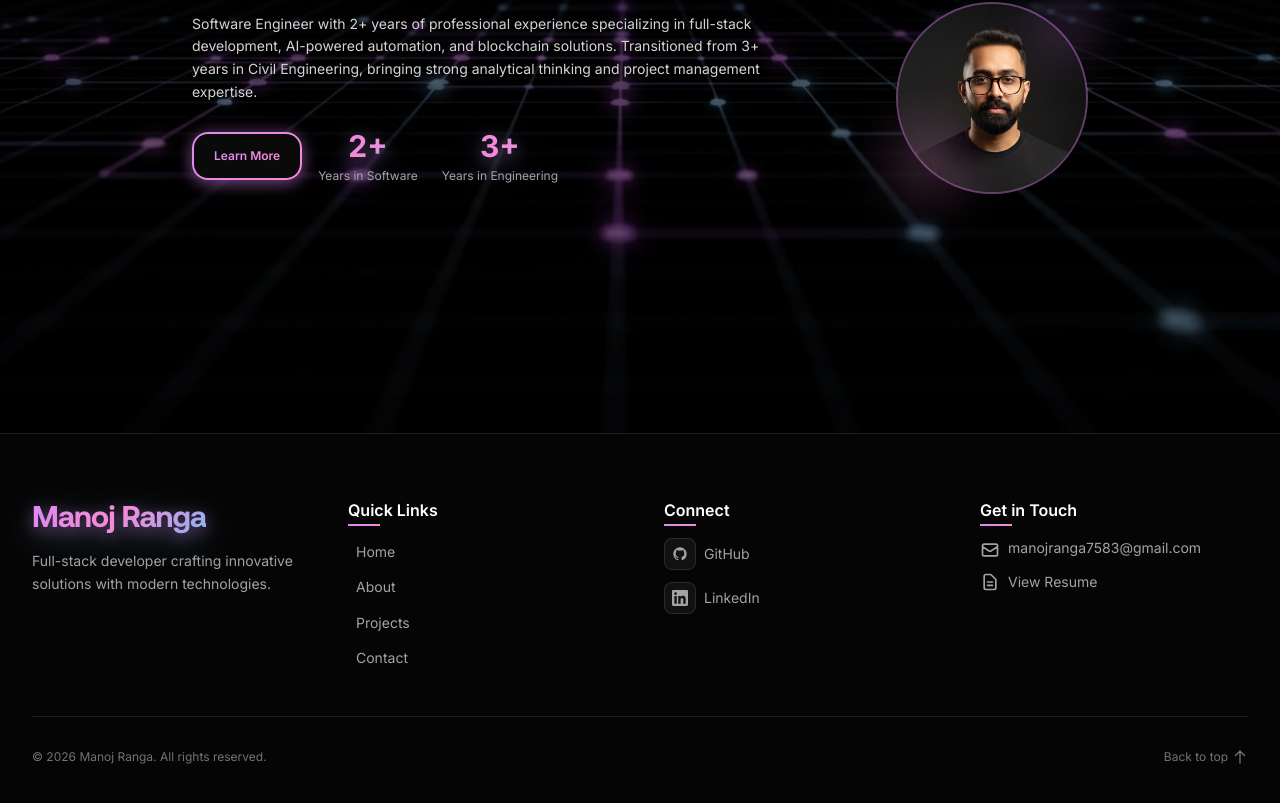
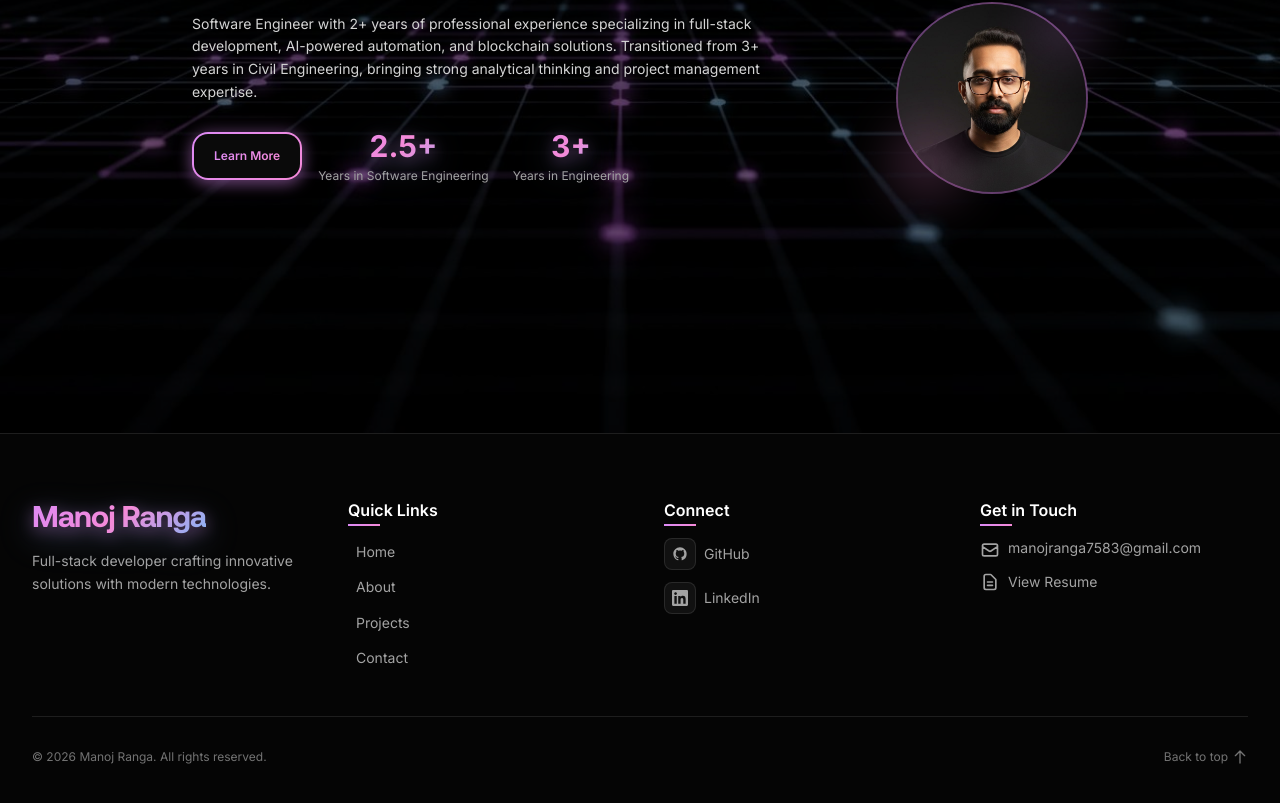
Before and after one commit to kgmanojranga/portfolio-manojranga, a React (Vite) app in the folder client/: page / in a window 1280 px wide. Shown: the part 1117-1920 px from the top of the page. Built offline with nearby package versions, Linux system fonts and the light colour scheme.

Commit message:
chore: update about section

```diff
--- a/client/src/components/sections/AboutSection.tsx
+++ b/client/src/components/sections/AboutSection.tsx
@@ -43,7 +43,7 @@ const AboutSection = () => {
                       {about.yearsOfExperience.software}+
                     </div>
                     <div className="text-xs text-neutral-400 mt-1">
-                      Years in Software
+                      Years in Software Engineering
                     </div>
                   </div>
                   <div className="text-center">
--- a/client/src/data/portfolio.ts
+++ b/client/src/data/portfolio.ts
@@ -10,7 +10,7 @@ const portfolioData: PortfolioData = {
     image: '/images/profile.jpg',
     resumeUrl: '/resume.pdf',
     yearsOfExperience: {
-      software: 2,
+      software: 2.5,
       civil: 3,
     },
   },
```
